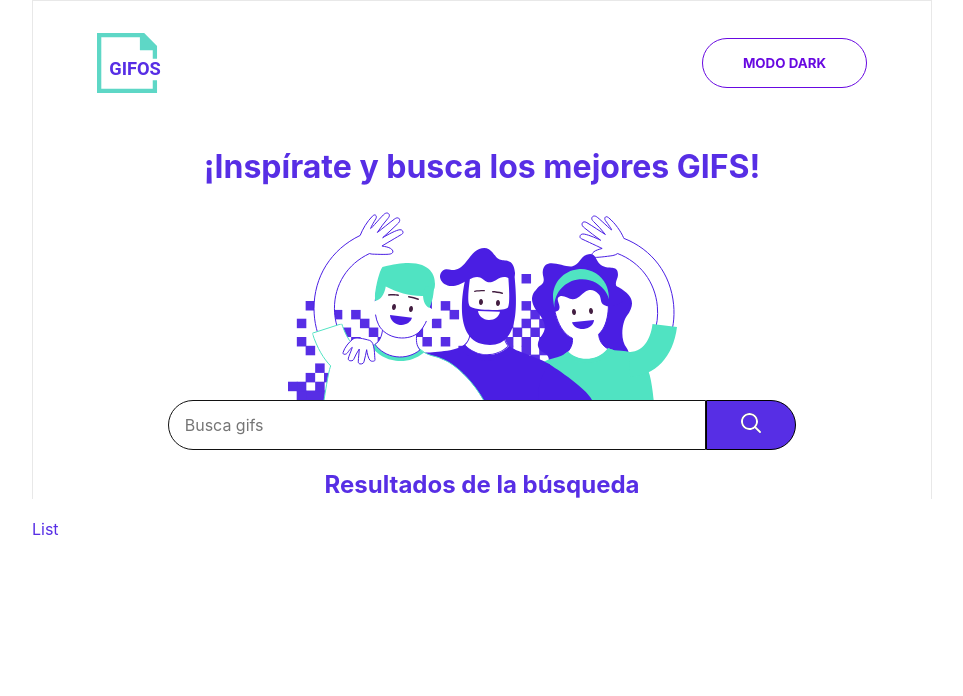
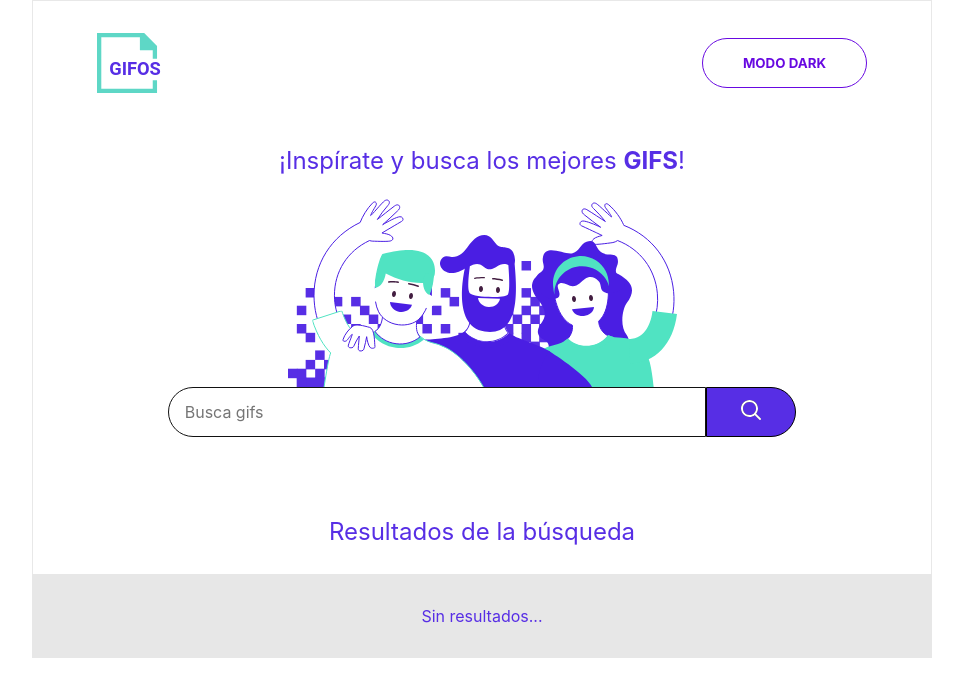
Before and after one commit to BrianBernal/gifos, a React (Create React App) app: page / in a window 1280 px wide. Shown: the top 696 px of the page, without its empty margins (158-1121 px from the left). Built offline with nearby package versions, Linux system fonts and the light colour scheme.

Commit message:
Add ImagesGrid. First version of dark theme.

```diff
--- a/src/App.css
+++ b/src/App.css
@@ -65,3 +65,7 @@ input::placeholder {
   border: #ffffff solid 1px;
   color: #ffffff;
 }
+
+.normal-weight {
+  font-weight: normal;
+}
--- a/src/components/header/Header.jsx
+++ b/src/components/header/Header.jsx
@@ -17,9 +17,15 @@ const CHANGE_THEME = {
 function Header() {
   const { setState } = useContext(AppContext);
   const classStringButton = useGetThemeClass("theme-button");
-  const imageLogo = useIsDarkMode(
-    "images/logo-mobile-modo-noct.svg",
-    "images/logo-desktop.svg"
+  const theming = useIsDarkMode(
+    {
+      logo: "images/logo-mobile-modo-noct.svg",
+      textMode: "LIGHT",
+    },
+    {
+      logo: "images/logo-desktop.svg",
+      textMode: "DARK",
+    }
   );
 
   const handlerThemeButton = () => {
@@ -31,9 +37,9 @@ function Header() {
 
   return (
     <header className="header">
-      <img src={imageLogo} alt="Logo" className="main-logo" />
+      <img src={theming.logo} alt="Logo" className="main-logo" />
       <button onClick={handlerThemeButton} className={classStringButton}>
-        MODO DARK
+        MODO {theming.textMode}
       </button>
     </header>
   );
--- /dev/null
+++ b/src/components/imagesGrid/ImagesGrid.jsx
@@ -0,0 +1,13 @@
+// styles
+import "./imagesGrid.css";
+
+// hooks
+import useGetThemeClass from "../../hooks/useGetThemeClass";
+
+function ImagesGrid() {
+  const sectionStringClass = useGetThemeClass("results-section");
+
+  return <section className={sectionStringClass}>Sin resultados...</section>;
+}
+
+export default ImagesGrid;
--- /dev/null
+++ b/src/components/imagesGrid/imagesGrid.css
@@ -0,0 +1,11 @@
+.results-section {
+  background-color: #e7e7e7;
+  margin: 0;
+  border: none;
+  padding: 2rem 1rem;
+  text-align: center;
+}
+
+.dark-results-section {
+  background-color: #212121;
+}
--- a/src/pages/Home.jsx
+++ b/src/pages/Home.jsx
@@ -1,11 +1,12 @@
 // hooks
 import useGetThemeClass from "../hooks/useGetThemeClass";
 
+// styles
+import "./home.css";
+
 // components
 import Header from "../components/header/Header";
-
-// styles
-import "./home.css";
+import ImagesGrid from "../components/imagesGrid/ImagesGrid";
 
 function Home() {
   const classStringApp = useGetThemeClass("app");
@@ -13,9 +14,9 @@ function Home() {
   return (
     <div className={classStringApp}>
       <div className="main-container">
-        <div className="top-section">
+        <section className="top-section">
           <Header />
-          <h1>
+          <h1 className="normal-weight">
             ¡Inspírate y busca los mejores <b>GIFS</b>!
           </h1>
           <span className="bg-friends" />
@@ -29,9 +30,11 @@ function Home() {
               <img src="images/icon-search-mod-noc.svg" alt="Search" />
             </button>
           </div>
-          <h2>Resultados de la búsqueda</h2>
-        </div>
-        <div>List</div>
+          <h2 className="normal-weight results-title">
+            Resultados de la búsqueda
+          </h2>
+        </section>
+        <ImagesGrid />
       </div>
     </div>
   );
--- a/src/pages/home.css
+++ b/src/pages/home.css
@@ -17,6 +17,7 @@
 .top-section {
   border: 1px solid #e8e8e8;
   border-bottom: none;
+  padding-bottom: 0.5rem;
 }
 
 .bg-friends {
@@ -47,3 +48,7 @@
   /* just for inline elements */
   /* see https://developer.mozilla.org/en-US/docs/Web/CSS/vertical-align */
 }
+
+.results-title {
+  margin-top: 5rem;
+}
```
